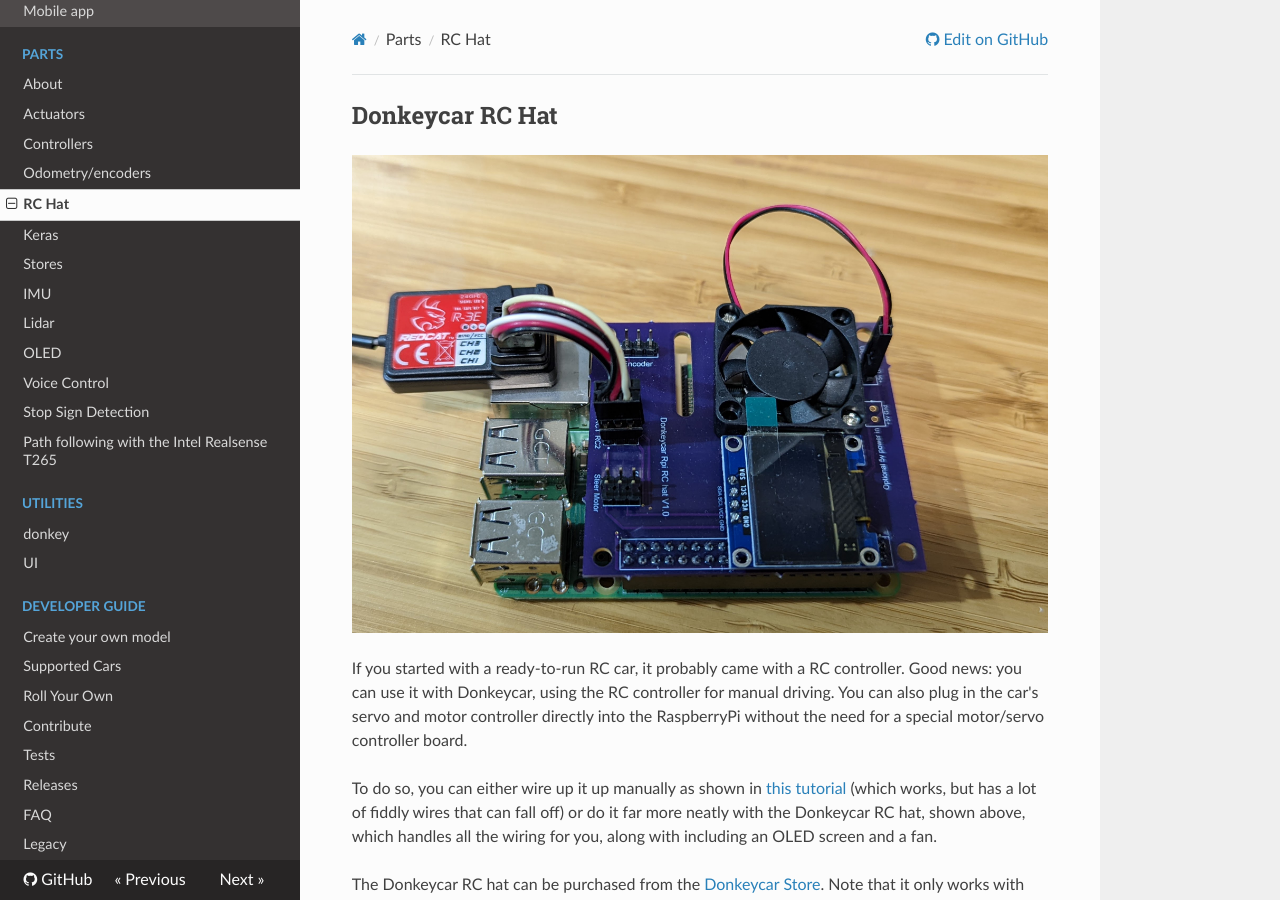
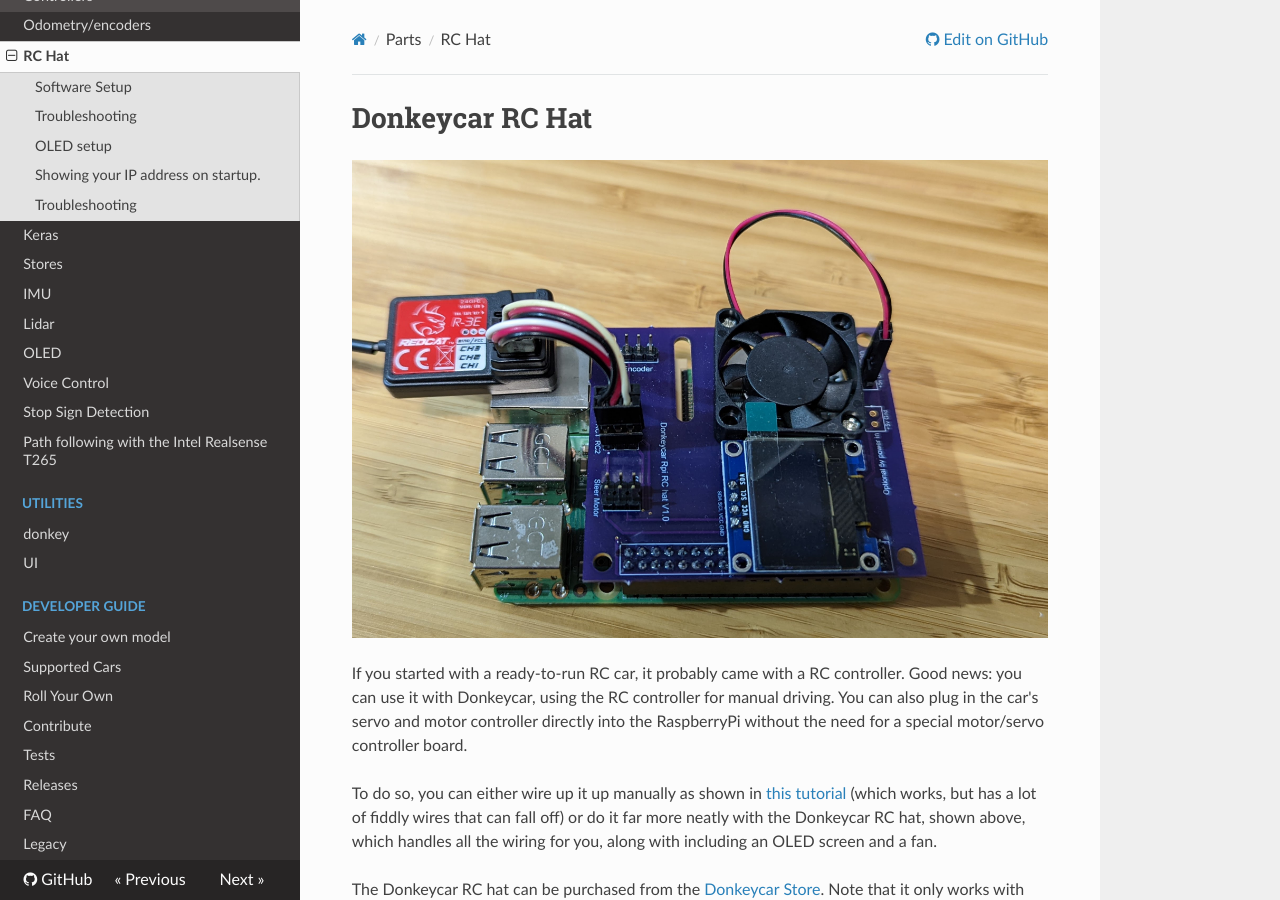
Before and after one commit to autorope/donkeydocs, an MkDocs documentation site: the page built from docs/parts/rc_hat.md, in a window 1280 px wide and 900 px high. Built offline with MkDocs 1.6.1, drawn with Linux system fonts in a browser that asks for light colours; nearby versions of some CDN libraries.

Commit message:
Fix headings in two pages.

```diff
--- a/docs/parts/rc_hat.md
+++ b/docs/parts/rc_hat.md
@@ -1,4 +1,4 @@
-## Donkeycar RC Hat
+# Donkeycar RC Hat
 ![RC Hat for RaspberryPi](../assets/rc_hat.jpg "The Donkey RC Hat for RaspberryPi")
 
 If you started with a ready-to-run RC car, it probably came with a RC controller. Good news: you can use it with Donkeycar, using the RC controller for manual driving. You can also plug in the car's servo and motor controller directly into the RaspberryPi without the need for a special motor/servo controller board.
```
Also changed, not shown: docs/parts/odometry.md (+1 -1 lines).
